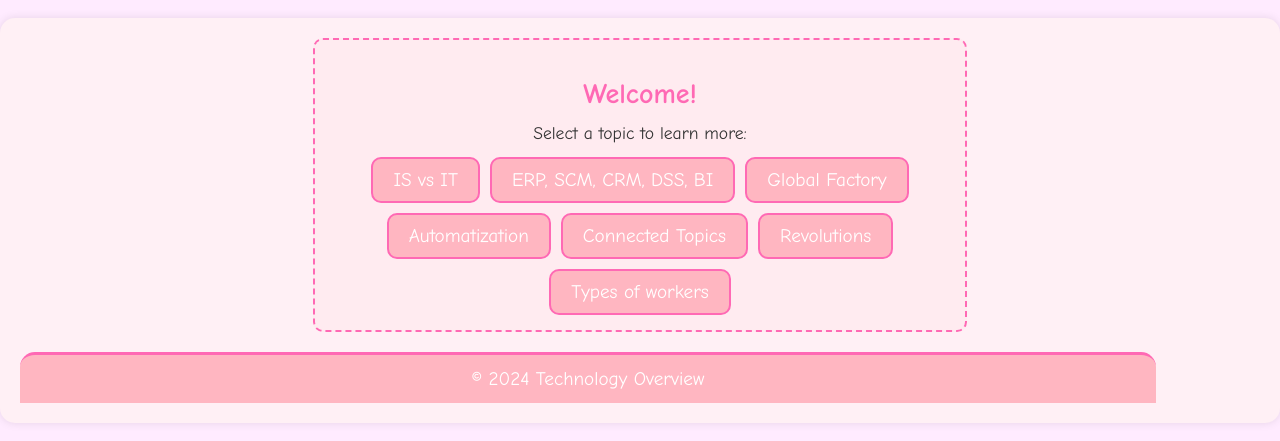
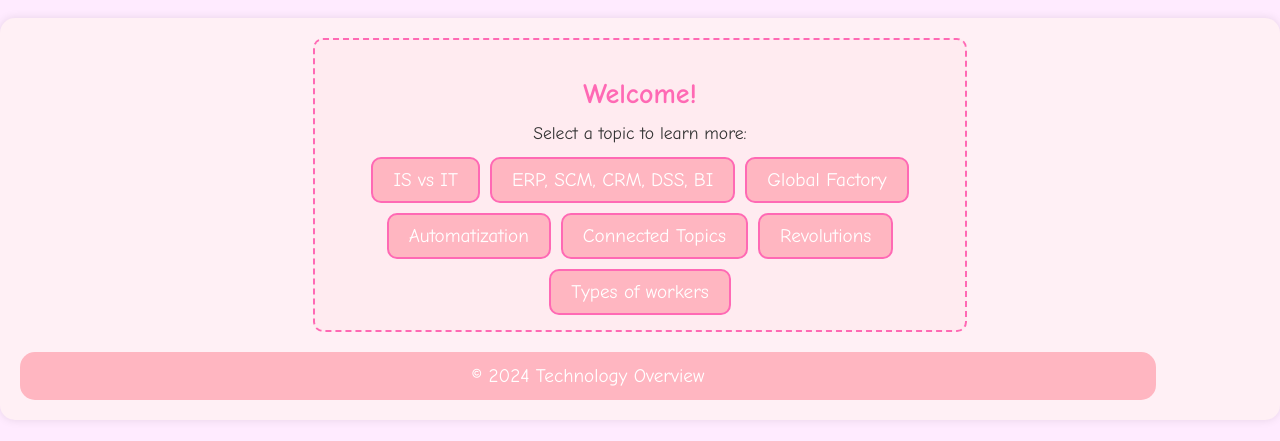
Before and after one commit to J6kub/J6kub.github.io, a plain HTML site: page sites/is100ow/index.html in a window 1280 px wide. Shown: the part 91-532 px from the top of the page. Drawn offline with Linux system fonts and the light colour scheme.

Commit message:
style fixd v4

```diff
--- a/sites/is100ow/style.css
+++ b/sites/is100ow/style.css
@@ -81,8 +81,7 @@ footer {
     background-color: #ffb6c1;
     padding: 10px;
     text-align: center;
-    border-top: 3px solid #ff69b4;
-    border-radius: 15px 15px 0 0;
+    border-radius: 15px;
     position: relative;
     bottom: 0;
     width: 90%;
```
